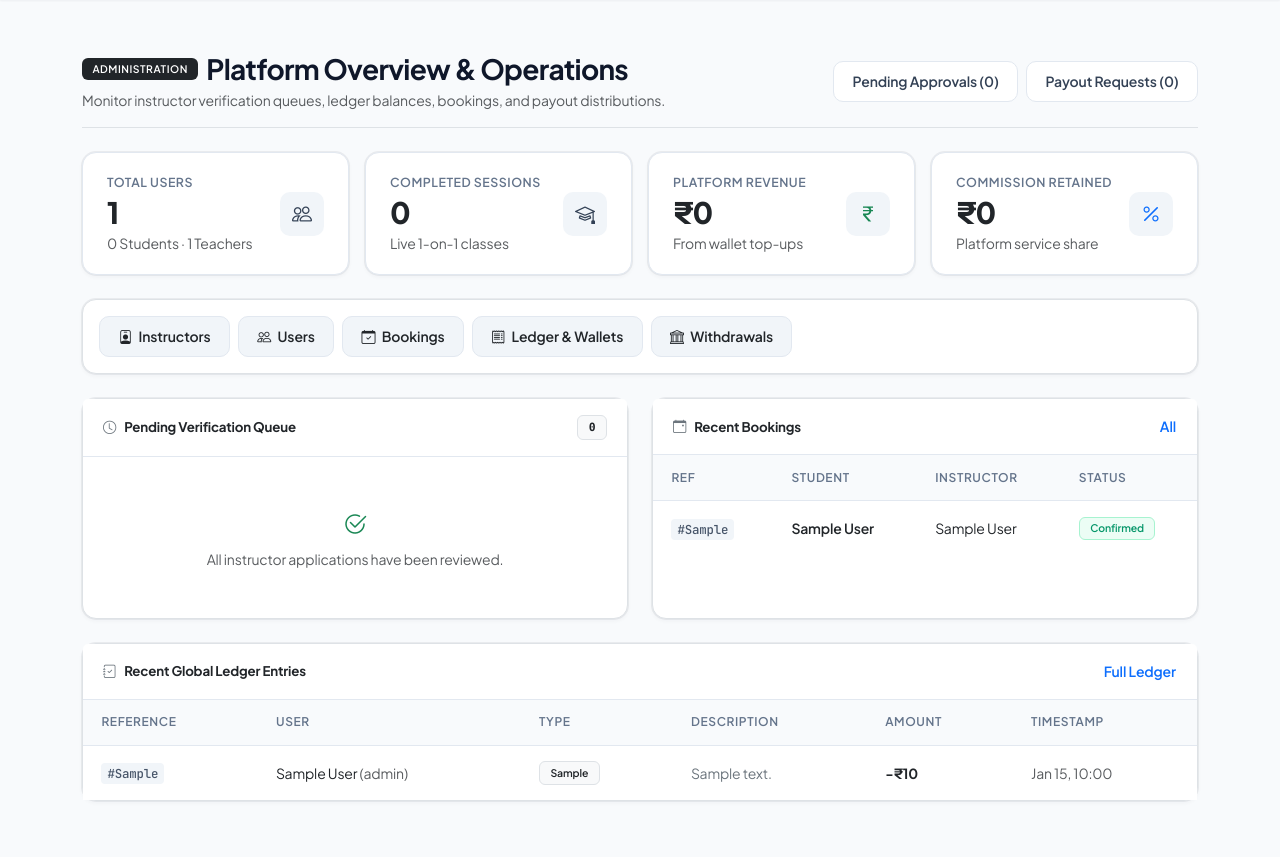
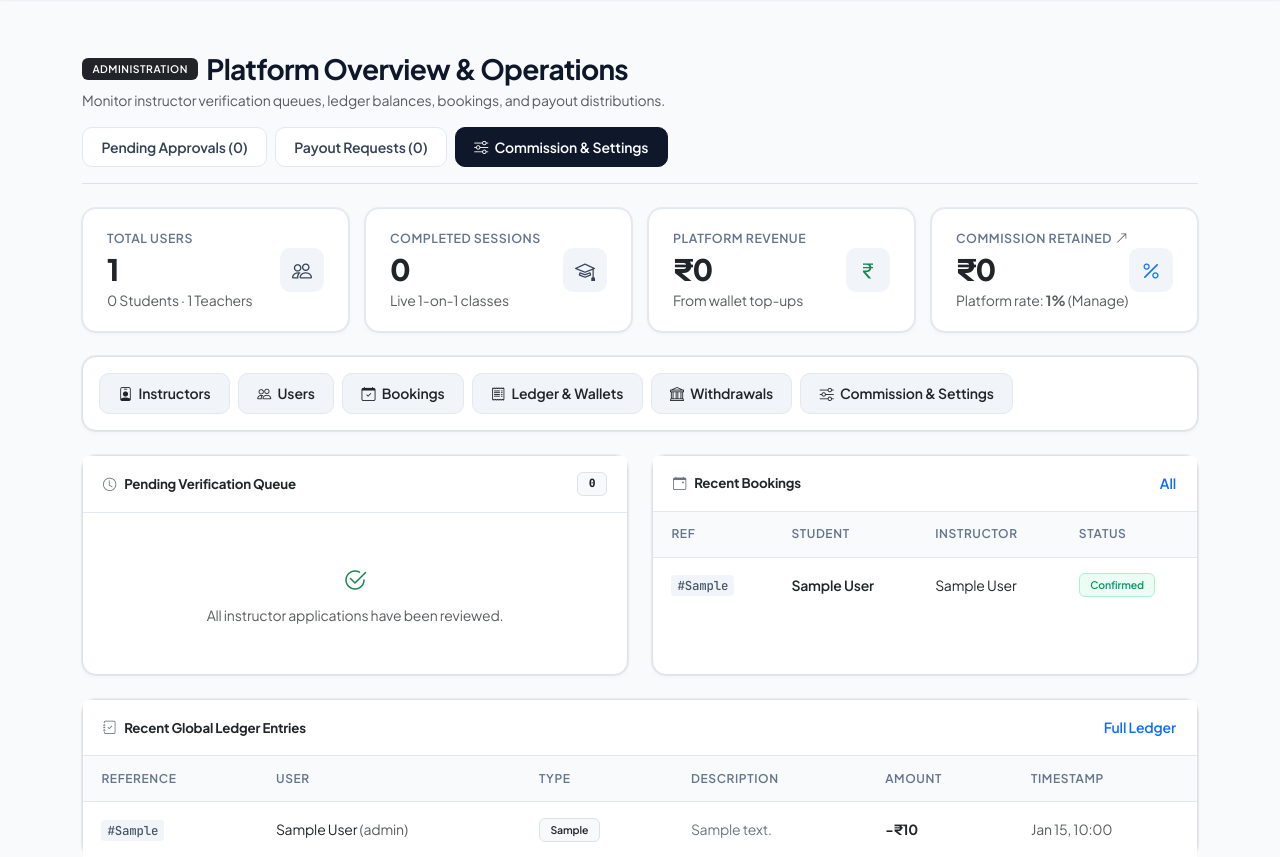
Before and after one commit to gohilhitraj2019-stack/Skillswap-teachers-students, a Flask app: page /control-center-8f7b2a9d/ in a window 1280 px wide. Shown: the part 70-927 px from the top of the page. Run offline with Flask 3, Linux system fonts and the light colour scheme; a user stored in the database is signed in; tables that the repository leaves empty hold one stand-in row (values such as "Sample post"); grey boxes marked "Sample" are stand-in pictures; some libraries are stand-ins or nearby versions.

Commit message:
Expose Commission & Settings navigation buttons on Admin Dashboard and upgrade demo admin to super_admin

```diff
--- a/app/admin/routes.py
+++ b/app/admin/routes.py
@@ -105,6 +105,7 @@ def dashboard():
     recent_bookings = Booking.query.order_by(Booking.created_at.desc()).limit(6).all()
     recent_transactions = CreditTransaction.query.order_by(CreditTransaction.created_at.desc()).limit(8).all()
     pending_teachers = TeacherProfile.query.filter_by(approval_status='pending').all()
+    settings = PlatformSettings.get_settings()
 
     return render_template(
         'admin/dashboard.html',
@@ -118,7 +119,8 @@ def dashboard():
         total_commission_inr=total_commission_inr,
         recent_bookings=recent_bookings,
         recent_transactions=recent_transactions,
-        pending_teachers=pending_teachers
+        pending_teachers=pending_teachers,
+        settings=settings
     )
 
 
--- a/app/templates/admin/dashboard.html
+++ b/app/templates/admin/dashboard.html
@@ -22,12 +22,12 @@
         <a href="{{ url_for('admin.withdrawals', status='pending') }}" class="btn btn-outline-secondary btn-sm">
           Payout Requests ({{ pending_withdrawals }})
         </a>
+        <a href="{{ url_for('admin.settings') }}" class="btn btn-dark btn-sm">
+          <i class="bi bi-sliders me-1"></i> Commission & Settings
+        </a>
         {% if current_user.is_super_admin %}
         <a href="{{ url_for('admin.audit_logs') }}" class="btn btn-outline-danger btn-sm">
           <i class="bi bi-shield-check me-1"></i> Audit Logs
-        </a>
-        <a href="{{ url_for('admin.settings') }}" class="btn btn-dark btn-sm">
-          <i class="bi bi-sliders me-1"></i> System Settings
         </a>
         {% endif %}
       </div>
@@ -69,14 +69,19 @@
       </div>
 
       <div class="col-sm-6 col-lg-3">
-        <div class="kpi-card">
-          <div>
-            <div class="kpi-title">Commission Retained</div>
-            <div class="kpi-value text-dark">{{ total_commission_inr | inr }}</div>
-            <div class="small text-muted mt-1">Platform service share</div>
+        <a href="{{ url_for('admin.settings') }}" class="text-decoration-none">
+          <div class="kpi-card h-100">
+            <div>
+              <div class="kpi-title d-flex align-items-center justify-content-between">
+                <span>Commission Retained</span>
+                <i class="bi bi-arrow-up-right text-muted" style="font-size: 0.75rem;"></i>
+              </div>
+              <div class="kpi-value text-dark">{{ total_commission_inr | inr }}</div>
+              <div class="small text-muted mt-1">Platform rate: <strong>{{ settings.commission_percent }}%</strong> (Manage)</div>
+            </div>
+            <div class="kpi-icon"><i class="bi bi-percent text-primary"></i></div>
           </div>
-          <div class="kpi-icon"><i class="bi bi-percent text-primary"></i></div>
-        </div>
+        </a>
       </div>
     </div>
 
@@ -88,9 +93,9 @@
         <a href="{{ url_for('admin.bookings') }}" class="btn btn-light btn-sm text-dark"><i class="bi bi-calendar-check me-1"></i> Bookings</a>
         <a href="{{ url_for('admin.transactions') }}" class="btn btn-light btn-sm text-dark"><i class="bi bi-receipt me-1"></i> Ledger & Wallets</a>
         <a href="{{ url_for('admin.withdrawals') }}" class="btn btn-light btn-sm text-dark"><i class="bi bi-bank me-1"></i> Withdrawals</a>
+        <a href="{{ url_for('admin.settings') }}" class="btn btn-light btn-sm text-dark"><i class="bi bi-sliders me-1"></i> Commission & Settings</a>
         {% if current_user.is_super_admin %}
         <a href="{{ url_for('admin.audit_logs') }}" class="btn btn-light btn-sm text-dark"><i class="bi bi-shield-check me-1"></i> Audit Logs</a>
-        <a href="{{ url_for('admin.settings') }}" class="btn btn-light btn-sm text-dark"><i class="bi bi-gear me-1"></i> Parameters</a>
         {% endif %}
       </div>
     </div>
--- a/app/templates/auth/login.html
+++ b/app/templates/auth/login.html
@@ -51,6 +51,10 @@
           <div class="collapse mt-2 text-start" id="demoAccountsCollapse">
             <div class="p-2 border rounded bg-light" style="font-size: 0.75rem;">
               <div class="d-flex justify-content-between align-items-center py-1 border-bottom">
+                <span><strong>Super Admin:</strong> superadmin@skillswap.com</span>
+                <button type="button" class="btn btn-xs btn-outline-danger py-0 px-2" style="font-size: 0.7rem;" onclick="fillDemoLogin('superadmin@skillswap.com', 'SuperAdmin@123')">Fill</button>
+              </div>
+              <div class="d-flex justify-content-between align-items-center py-1 border-bottom">
                 <span><strong>Admin:</strong> admin@skillswap.com</span>
                 <button type="button" class="btn btn-xs btn-outline-secondary py-0 px-2" style="font-size: 0.7rem;" onclick="fillDemoLogin('admin@skillswap.com', 'Admin@123')">Fill</button>
               </div>
--- a/app/templates/base.html
+++ b/app/templates/base.html
@@ -103,9 +103,9 @@
                   <li><a class="dropdown-item py-2 small" href="{{ url_for('admin.teachers') }}"><i class="bi bi-person-check text-primary me-2"></i> Teacher Applications</a></li>
                   <li><a class="dropdown-item py-2 small" href="{{ url_for('admin.withdrawals') }}"><i class="bi bi-cash-stack text-success me-2"></i> Payout Approvals</a></li>
                   <li><a class="dropdown-item py-2 small" href="{{ url_for('admin.users') }}"><i class="bi bi-people text-secondary me-2"></i> User Management</a></li>
+                  <li><a class="dropdown-item py-2 small" href="{{ url_for('admin.settings') }}"><i class="bi bi-sliders text-secondary me-2"></i> Commission & Settings</a></li>
                   {% if current_user.is_super_admin %}
                     <li><a class="dropdown-item py-2 small" href="{{ url_for('admin.audit_logs') }}"><i class="bi bi-journal-text text-danger me-2"></i> Security Audit Logs</a></li>
-                    <li><a class="dropdown-item py-2 small" href="{{ url_for('admin.settings') }}"><i class="bi bi-sliders text-secondary me-2"></i> Commission & Settings</a></li>
                   {% endif %}
                 {% else %}
                   {% if current_user.is_teacher %}
--- a/seed.py
+++ b/seed.py
@@ -122,7 +122,7 @@ def seed_database():
                 name="Platform Administrator",
                 email="admin@skillswap.com",
                 phone="+91 9876543210",
-                role="admin",
+                role="super_admin",
                 is_active=True
             )
             admin.set_password("Admin@123")
```
